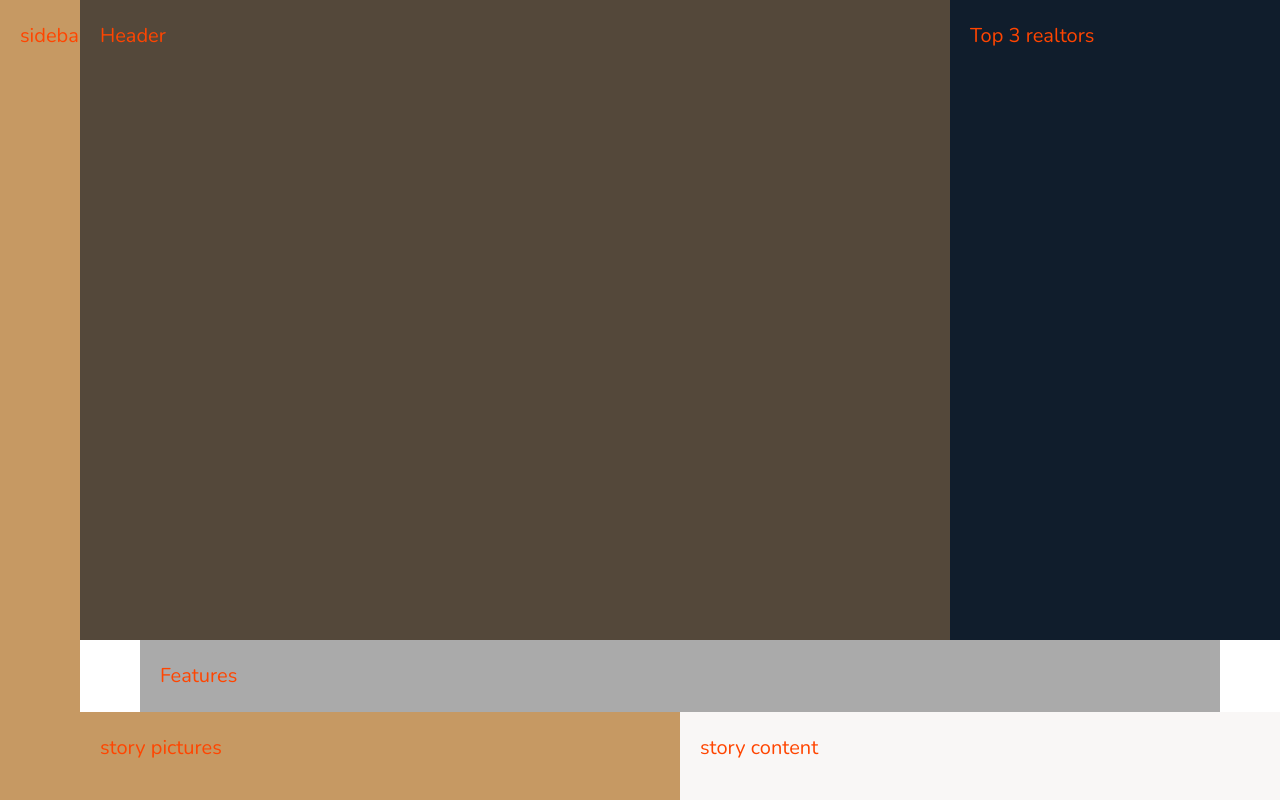
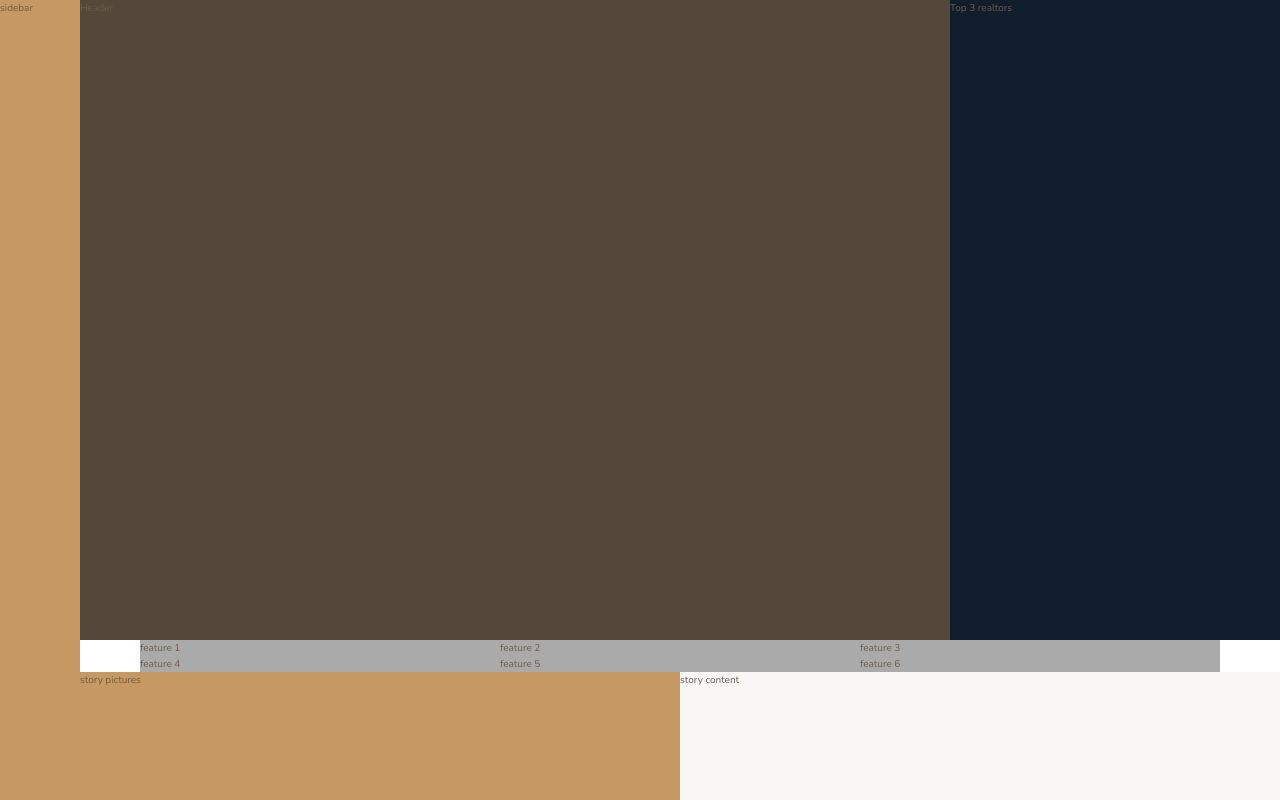
Before and after one commit to kazemzadeh1983/nexter, a website: page index.html in a window 1280 px wide. Shown: the top 800 px of the page. Drawn offline with nearby package versions, Linux system fonts and the light colour scheme.

Commit message:
feature part

```diff
--- a/index.html
+++ b/index.html
@@ -26,7 +26,12 @@
        </div>
 
        <section class="features">
-           Features
+           <div class="feature">feature 1</div>
+           <div class="feature">feature 2</div>
+           <div class="feature">feature 3</div>
+           <div class="feature">feature 4</div>
+           <div class="feature">feature 5</div>
+           <div class="feature">feature 6</div>
        </section>
 
        <div class="story__pictures">
--- a/sass/_base.scss
+++ b/sass/_base.scss
@@ -44,11 +44,11 @@ body {
    // grid-template-columns: [sidebar-start] 8rem [sidebar-end full-start] 1fr [center-start] repeat(8,[col-start] minmax(min-content [col-end],14rem)) [center-end] 1fr [full-end];
    grid-template-columns: [sidebar-start] 8rem [sidebar-end full-start] minmax(6rem,1fr) [center-start] repeat(8,[col-start] minmax(min-content,14rem) [col-end]) [center-end] minmax(6rem,1fr) [full-end] ;
 
-   & > * {
+   /*& > * {
     color: orangered ;
     font-size: 2rem ;
     padding: 2rem ;
 
-   }
+   }*/
 
 }
--- a/sass/_features.scss
+++ b/sass/_features.scss
@@ -2,4 +2,9 @@
     background-color: $color-grey-light-2 ;
     grid-column: center-start / center-end ;
 
+    display: grid;
+    grid-template-columns: repeat(3 , 1fr);
+
+
+
 }
```
Also changed, not shown: css/style.comp.css (added), css/style.css, css/style.prefix.css (added).
